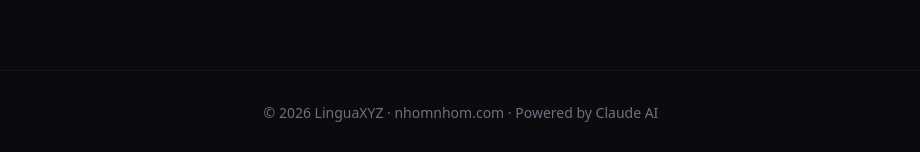
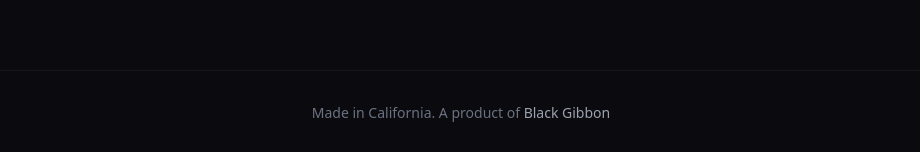
Before and after one commit to bluekite2000/linguabot, a React (Vite) app: page / in a window 1280 px wide. Shown: the part 9499-9651 px from the top of the page, without its empty margins (179-1099 px from the left). Built offline with nearby package versions, Linux system fonts and the light colour scheme.

Commit message:
new footer

```diff
--- a/src/App.jsx
+++ b/src/App.jsx
@@ -1127,7 +1127,7 @@ function HomePage() {
 
       {/* Footer */}
       <div className="py-8 px-6 border-t border-white/5 text-center text-gray-500 text-sm">
-        © 2026 LinguaXYZ · nhomnhom.com · Powered by Claude AI
+        Made in California. A product of <a href="https://blackgibbon.com" target="_blank" rel="noopener noreferrer" className="text-gray-400 hover:text-white no-underline">Black Gibbon</a>
       </div>
 
       <style>{`@keyframes fadeIn { from { opacity: 0; transform: translateY(8px); } to { opacity: 1; transform: translateY(0); } }`}</style>
```
